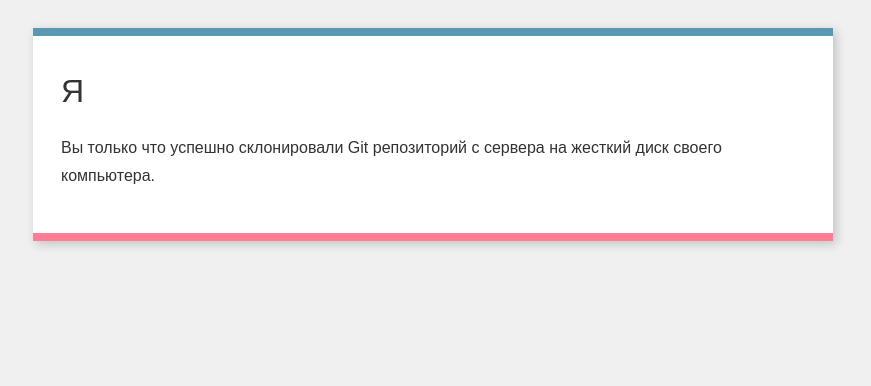
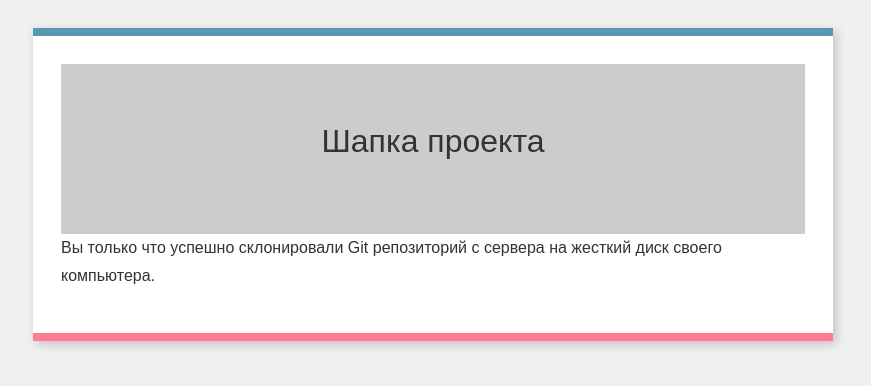
Before and after one commit to Julia6658/git-welcome, a plain HTML site: page index.html in a window 1280 px wide. Shown: the whole page, without its empty margins (207-1078 px from the left). Drawn offline with Linux system fonts and the light colour scheme.

Commit message:
Header ready

```diff
--- a/css/main.css
+++ b/css/main.css
@@ -45,3 +45,9 @@ h1 {
   max-width: 800px;
   margin: 0 auto 28px auto;
 }
+
+header {
+  padding: 50px 100px;
+  text-align: center;
+  background-color: #ccc;
+}
--- a/index.html
+++ b/index.html
@@ -9,7 +9,7 @@
     </head>
     <body>
         <div class="box">
-            <h1>Я</h1>
+          <header><h1>Шапка проекта</h1></header>
             <p>
                 Вы только что успешно склонировали Git репозиторий с сервера на
                 жесткий диск своего компьютера.
```
